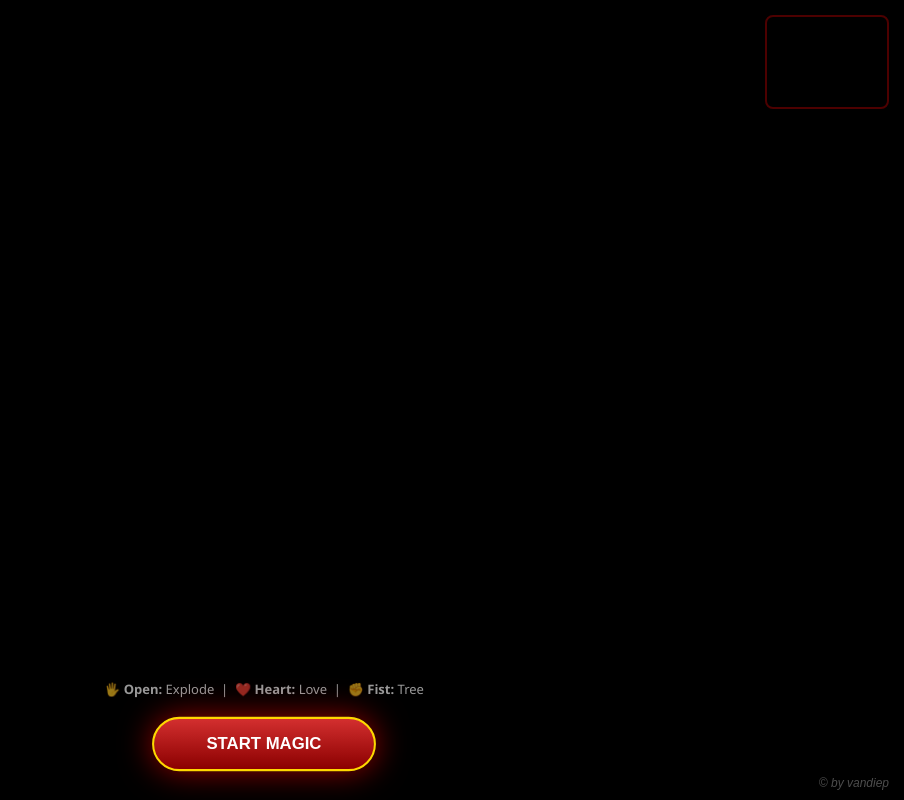
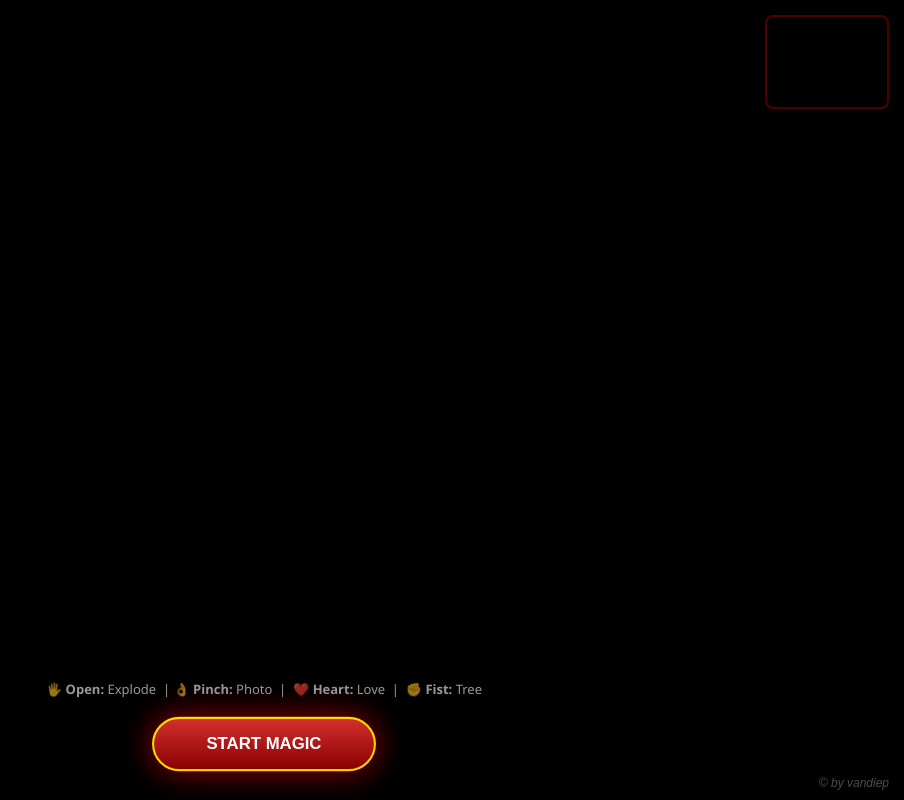
Before and after one commit to Pika1512/Pika1512, a plain HTML site: page index.html in a window 1280 px wide. Shown: the whole page, without its empty margins (376-1280 px from the left). Drawn offline with nearby package versions, Linux system fonts and the light colour scheme.

Commit message:
Update index.html

```diff
--- a/index.html
+++ b/index.html
@@ -70,7 +70,7 @@
     <div id="ui-layer">
         <!-- Vandiep -->
         <div class="guide">
-            🖐 <b>Open:</b> Explode &nbsp;|&nbsp; ❤️ <b>Heart:</b> Love &nbsp;|&nbsp; ✊ <b>Fist:</b> Tree
+            🖐 <b>Open:</b> Explode &nbsp;|&nbsp;👌 <b>Pinch:</b> Photo &nbsp;|&nbsp; ❤️ <b>Heart:</b> Love &nbsp;|&nbsp; ✊ <b>Fist:</b> Tree
         </div>
         <button id="btnStart" onclick="startSystem()">START MAGIC</button>
     </div>
```
